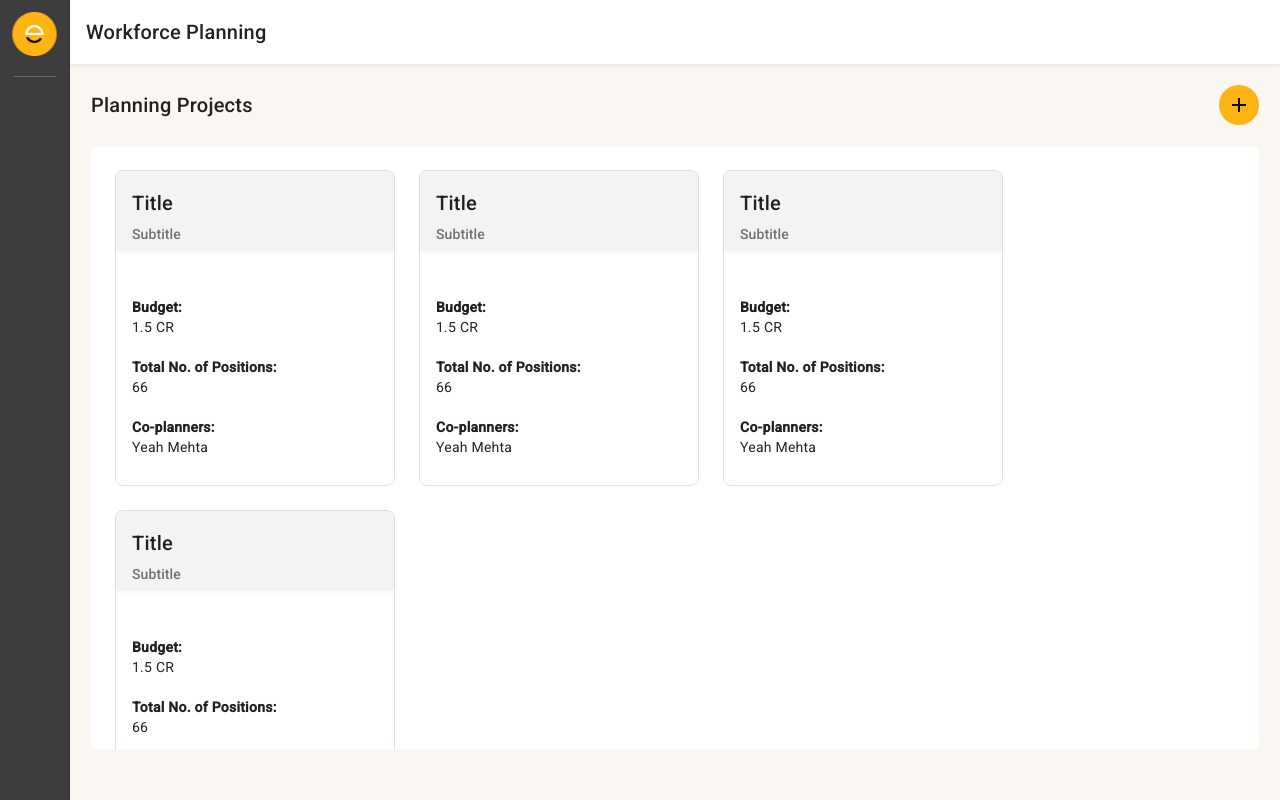
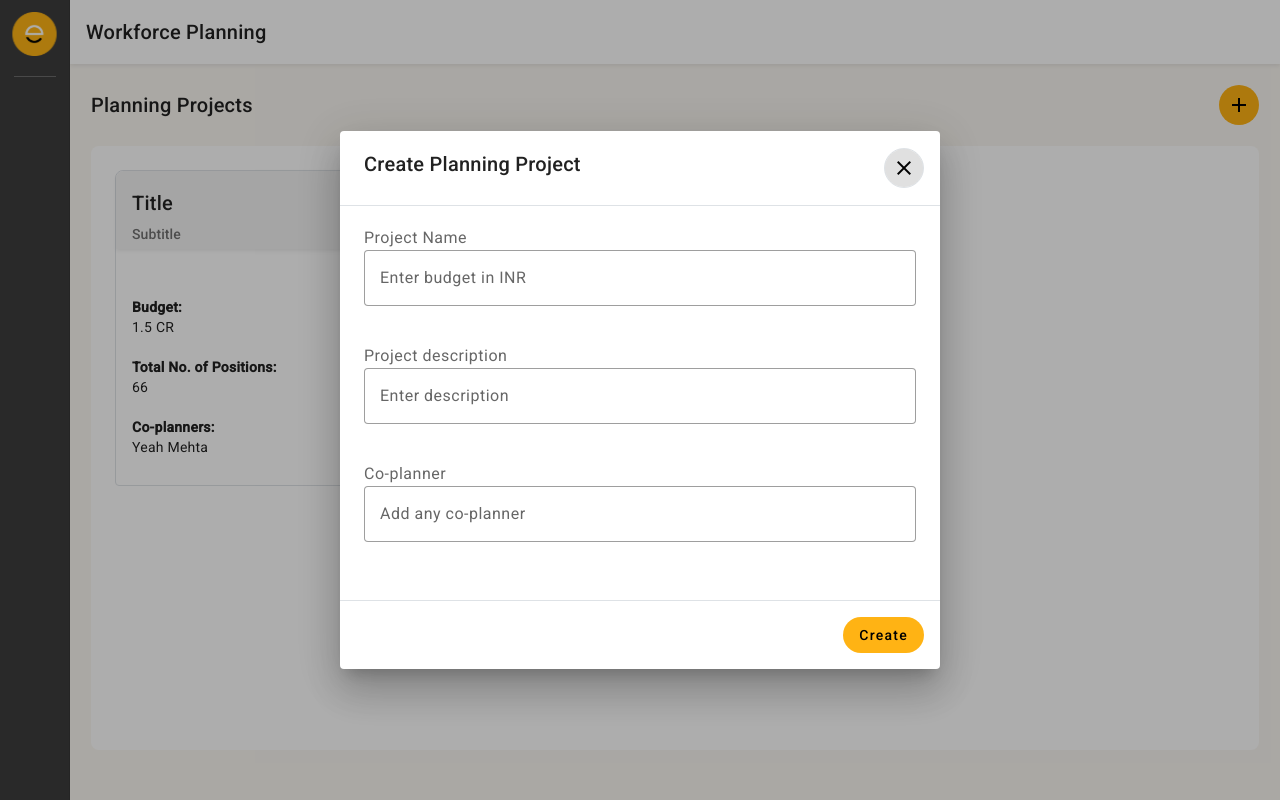
Before and after one commit to Deep1218/searce-ass, an Angular app: page /projects in a window 1280 px wide. Both pictures are taken after a click on the button "add". Built offline with nearby package versions, Linux system fonts and the light colour scheme.

Commit message:
[feature] create page completed

```diff
--- a/src/app/auth/login/login.component.html
+++ b/src/app/auth/login/login.component.html
@@ -36,7 +36,11 @@
               />
             </mat-form-field>
             <div class="d-flex justify-content-center align-items-center">
-              <button mat-raised-button class="rounded-5 btn-color shadow-none">
+              <button
+                mat-raised-button
+                color="primary"
+                class="rounded-5 shadow-none"
+              >
                 Login
               </button>
             </div>
--- a/src/app/layout/project-card/project-card.component.html
+++ b/src/app/layout/project-card/project-card.component.html
@@ -1,4 +1,4 @@
-<mat-card class="border border-1 p-0 project-card rounded-3 shadow-none">
+<mat-card class="border border-1 p-0 project-card rounded-top-3 shadow-none">
   <mat-card-header class="card-header shadow-sm rounded-top-3">
     <mat-card-title>{{ project.title }}</mat-card-title>
     <mat-card-subtitle class="py-1">{{ project.subtitle }}</mat-card-subtitle>
--- a/src/app/layout/project-card/project-card.component.scss
+++ b/src/app/layout/project-card/project-card.component.scss
@@ -1,11 +1,8 @@
-// .toolbar-content {
-//   display: flex;
-//   align-items: center;
-//   .spacer {
-//     flex: 1 1 auto;
-//   }
-// }
 .project-card {
+  cursor: pointer;
+  &:hover {
+    box-shadow: var(--mdc-elevated-card-container-elevation) !important;
+  }
   .card-header {
     background-color: #f3f3f3;
   }
--- /dev/null
+++ b/src/app/projects/add/add.component.html
@@ -0,0 +1,34 @@
+<div class="d-flex justify-content-between align-items-center border-bottom">
+  <h2 mat-dialog-title>Create Planning Project</h2>
+  <button
+    mat-mini-fab
+    mat-dialog-close
+    class="shadow-none bg-white border mx-3"
+  >
+    <mat-icon>close</mat-icon>
+  </button>
+</div>
+<mat-dialog-content class="overflow-hidden">
+  <form>
+    <mat-label class="form-label">Project Name</mat-label>
+    <mat-form-field appearance="outline" class="full-width">
+      <input matInput placeholder="Enter budget in INR" required />
+    </mat-form-field>
+
+    <mat-label class="form-label">Project description</mat-label>
+    <mat-form-field appearance="outline" class="full-width">
+      <input matInput placeholder="Enter description" required />
+    </mat-form-field>
+
+    <mat-label class="form-label">Co-planner</mat-label>
+    <mat-form-field appearance="outline" class="full-width">
+      <input matInput placeholder="Add any co-planner" />
+    </mat-form-field>
+  </form>
+</mat-dialog-content>
+
+<mat-dialog-actions align="end" class="border-top">
+  <button type="submit" mat-flat-button color="primary" class="rounded-5">
+    Create
+  </button>
+</mat-dialog-actions>
--- /dev/null
+++ b/src/app/projects/add/add.component.scss
@@ -0,0 +1,16 @@
+.full-width {
+  width: 100%;
+  margin-bottom: 16px;
+}
+
+mat-dialog-content {
+  padding: 16px 24px;
+}
+
+mat-dialog-actions {
+  padding: 16px;
+}
+
+button {
+  margin-left: 8px;
+}
--- /dev/null
+++ b/src/app/projects/add/add.component.ts
@@ -0,0 +1,24 @@
+import { Component } from '@angular/core';
+import { MatDialogModule } from '@angular/material/dialog';
+import { MatFormFieldModule } from '@angular/material/form-field';
+import { FormsModule } from '@angular/forms';
+import { MatButtonModule } from '@angular/material/button';
+import { MatInputModule } from '@angular/material/input';
+import { MatIcon } from '@angular/material/icon';
+@Component({
+  selector: 'app-add',
+  standalone: true,
+  imports: [
+    FormsModule,
+    MatDialogModule,
+    MatFormFieldModule,
+    MatButtonModule,
+    MatInputModule,
+    MatIcon
+  ],
+  templateUrl: './add.component.html',
+  styleUrl: './add.component.scss',
+})
+export class AddComponent {
+  name = 'deep';
+}
--- a/src/app/projects/projects.component.html
+++ b/src/app/projects/projects.component.html
@@ -21,21 +21,17 @@
       <app-header></app-header>
       <div class="d-flex justify-content-between align-items-center header">
         <h2 class="m-0">Planning Projects</h2>
-        <button mat-mini-fab class="shadow-none btn-color btn-circle">
+        <button
+          mat-mini-fab
+          color="primary"
+          class="shadow-none btn-circle"
+          (click)="openDialog()"
+        >
           <mat-icon>add</mat-icon>
         </button>
       </div>
       <div class="row gap-4 projects-container mx-auto rounded-3">
-        <div class="col-md-3 rounded-4 p-0">
-          <app-project-card></app-project-card>
-        </div>
-        <div class="col-md-3 rounded-4 p-0">
-          <app-project-card></app-project-card>
-        </div>
-        <div class="col-md-3 rounded-4 p-0">
-          <app-project-card></app-project-card>
-        </div>
-        <div class="col-md-3 rounded-4 p-0">
+        <div class="col-md-3 rounded-4 p-0 custom-card">
           <app-project-card></app-project-card>
         </div>
       </div>
--- a/src/app/projects/projects.component.ts
+++ b/src/app/projects/projects.component.ts
@@ -5,6 +5,9 @@ import { ProjectCardComponent } from '../layout/project-card/project-card.compon
 import { MatIconModule } from '@angular/material/icon';
 import { MatSidenavModule } from '@angular/material/sidenav';
 import { MatButtonModule } from '@angular/material/button';
+import { MatDialog } from '@angular/material/dialog';
+import { AddComponent } from './add/add.component';
+import { MatFormFieldModule } from '@angular/material/form-field';
 
 @Component({
   selector: 'app-projects',
@@ -16,8 +19,17 @@ import { MatButtonModule } from '@angular/material/button';
     MatSidenavModule,
     MatIconModule,
     MatButtonModule,
+    MatFormFieldModule,
   ],
   templateUrl: './projects.component.html',
   styleUrl: './projects.component.scss',
 })
-export class ProjectsComponent {}
+export class ProjectsComponent {
+  constructor(private dialog: MatDialog) {}
+  openDialog() {
+    const dialogRef = this.dialog.open(AddComponent, {
+      width: '600px',
+    });
+    dialogRef.afterClosed().subscribe((data) => console.log('Dialog closed'));
+  }
+}
--- a/src/styles.scss
+++ b/src/styles.scss
@@ -7,9 +7,7 @@ body {
   font-family: Roboto, "Helvetica Neue", sans-serif;
   background-color: #faf7f2;
 }
-.btn-color {
+button[color="primary"] {
   background-color: #ffb314 !important;
-  // :active {
-  //   background-color: #ffb61e !important;
-  // }
+  color: black !important;
 }
```
